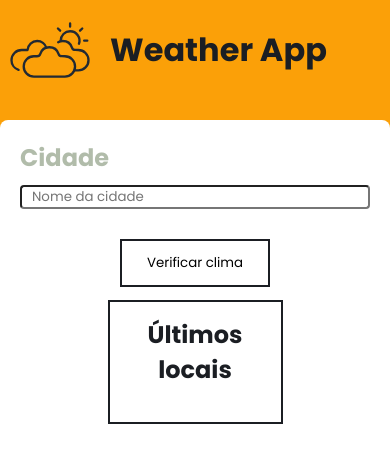
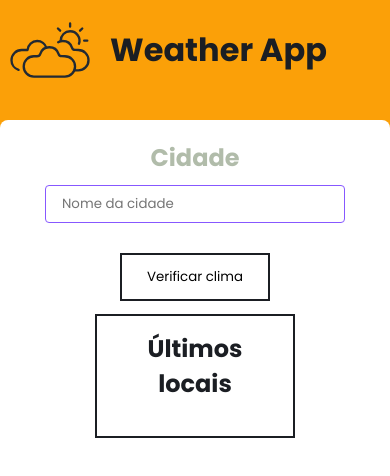
Before and after one commit to RCK04/it-att4, a React (Create React App) app: page / in a window 390 px wide. Shown: the top 476 px of the page. Built offline with nearby package versions, Linux system fonts and the light colour scheme.

Commit message:
Responsive weatherHistory

```diff
--- a/src/components/Input/Input.css
+++ b/src/components/Input/Input.css
@@ -1,7 +1,6 @@
 .input-container{
     display: flex;
     flex-direction: column;
-    align-items: flex-start;
     gap: 10px;
     margin-bottom: 10px;
   }
@@ -13,8 +12,10 @@
   }
 
 .input-container input{
-    width: 100%;
+    width: 300px;
+    margin: 0 auto;
     color: var(--black);
+    border: 1px solid #8758ff;
     border-radius: 4px;
-    padding: 0 10px;
+    padding: 0.5rem 1rem;
   }
--- a/src/components/WeatherHistory/WeatherHistory.css
+++ b/src/components/WeatherHistory/WeatherHistory.css
@@ -5,7 +5,7 @@
     align-items: center;
     margin-top: .8rem;
     color: var(--black);
-    width: 50%;
+    width: max(50%, 200px);
     border: 2px solid var(--black);
     gap: 20px;
     padding: 15px 20px;
```
